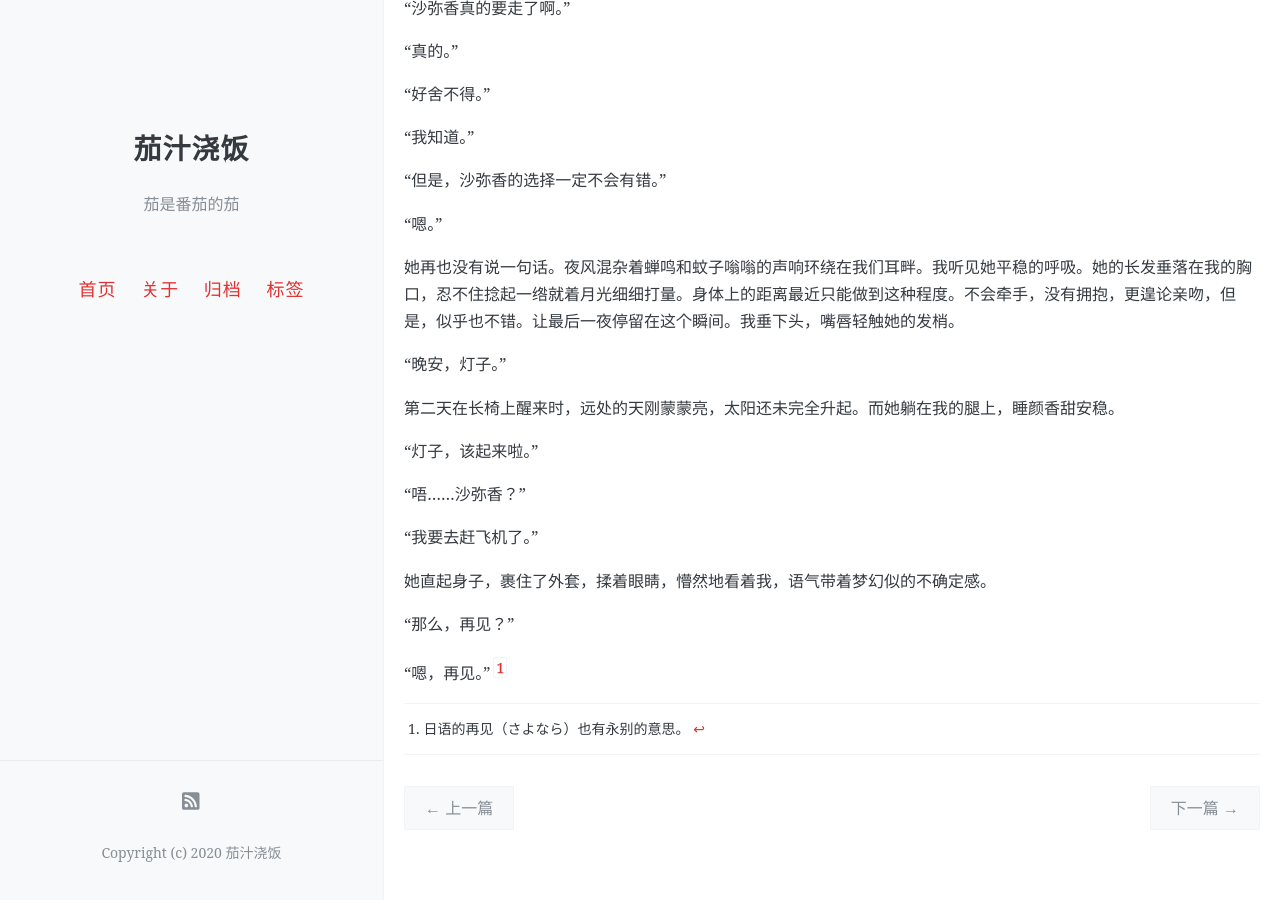
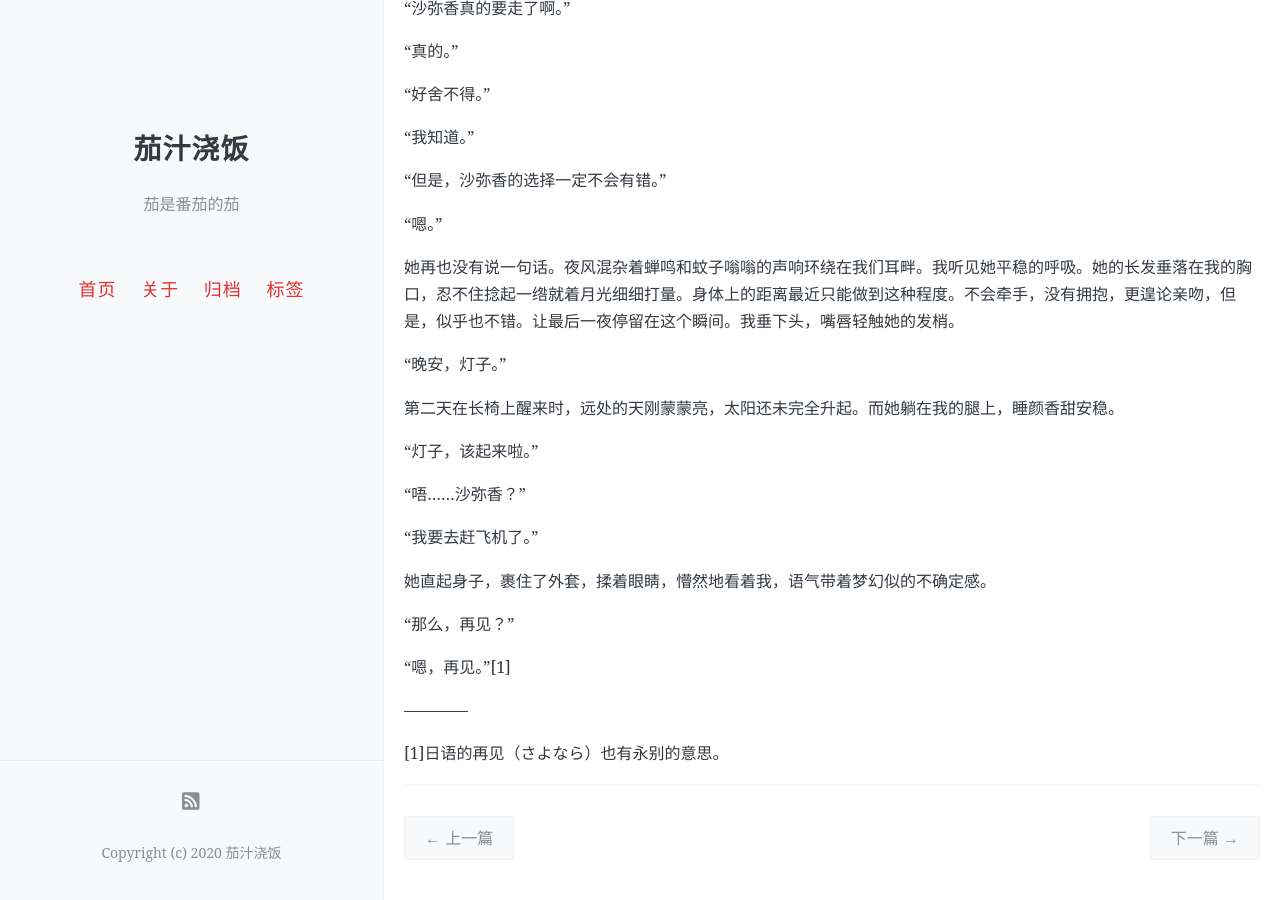
Before and after one commit to onemorebluemoon/ketchup, a Jekyll site: the page built from _posts/2019-05-06-syk3.md, in a window 1280 px wide and 900 px high, scrolled down 5587 px. Built offline with Jekyll 4.4.1, drawn with Linux system fonts in a browser that asks for light colours; comment, search, counter and statistics services are not loaded; before the commit the page ends 6458 px from its top, so only the background shows below that.

Commit message:
Update 2019-05-06-syk3.md

```diff
--- a/_posts/2019-05-06-syk3.md
+++ b/_posts/2019-05-06-syk3.md
@@ -221,6 +221,8 @@ comments: true
 
 “那么，再见？”
 
-“嗯，再见。”[^1]
+“嗯，再见。”[1]
 
-[^1]:日语的再见（さよなら）也有永别的意思。
+————
+
+[1]日语的再见（さよなら）也有永别的意思。
```
